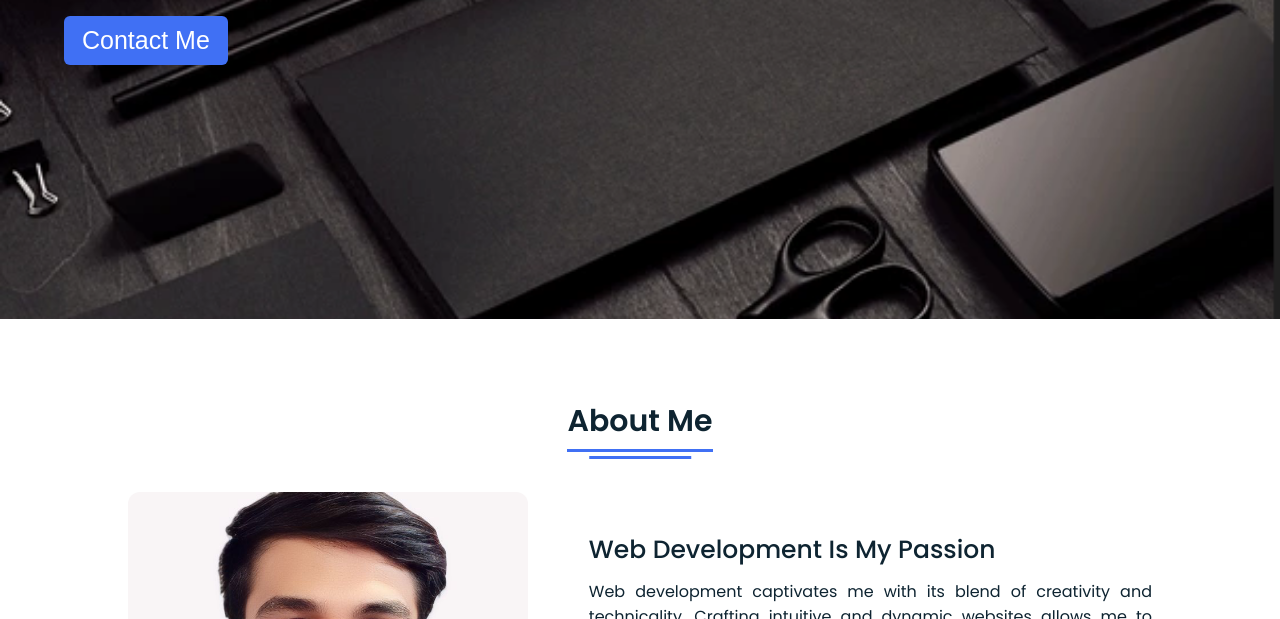
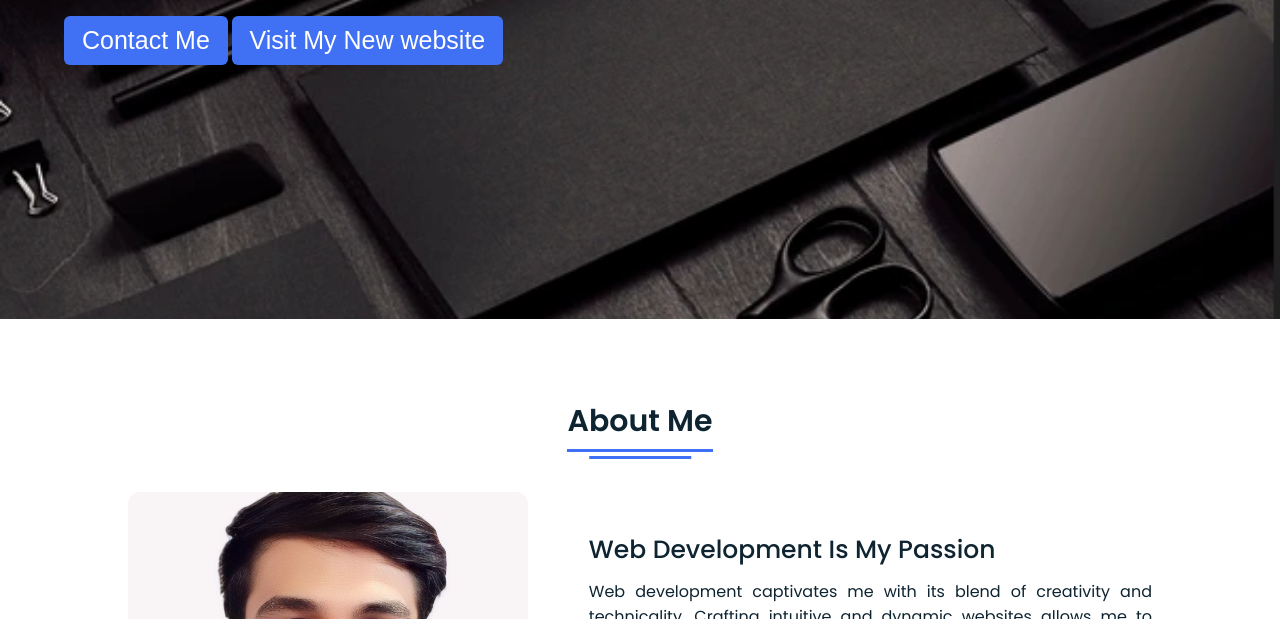
Before and after one commit to shayaan-khan-01/platform, a plain HTML site: page index.html in a window 1280 px wide. Shown: the part 481-1100 px from the top of the page. Drawn offline with Linux system fonts and the light colour scheme.

Commit message:
index.html

```diff
--- a/index.html
+++ b/index.html
@@ -52,6 +52,9 @@
         <div class="button">
           <a href="contact.html">
             <button>Contact Me</button>
+          </a>
+          <a href="contact.html">
+            <button>Visit My New website</button>
           </a>
         </div>
       </div>
```
